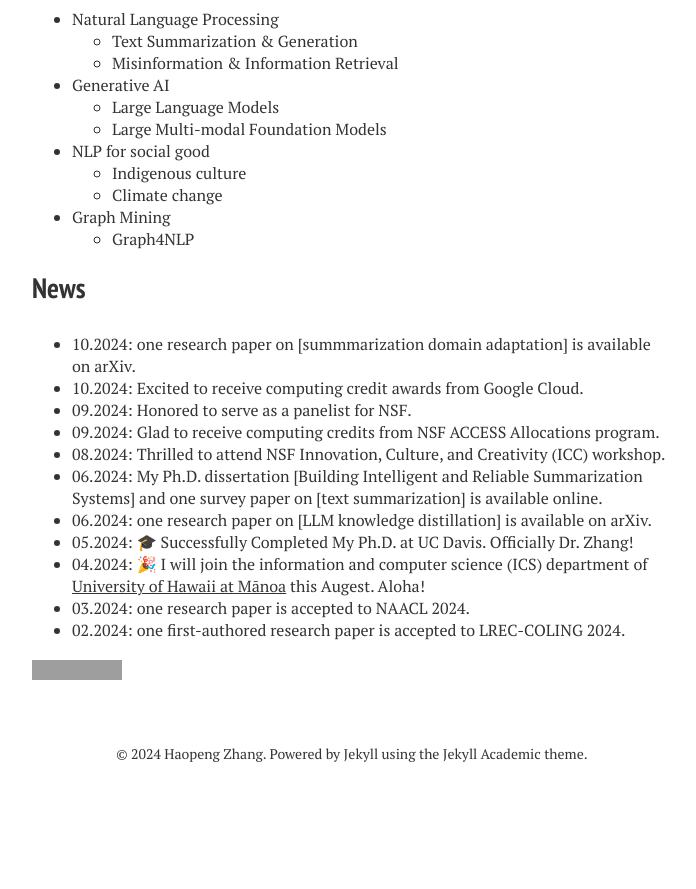
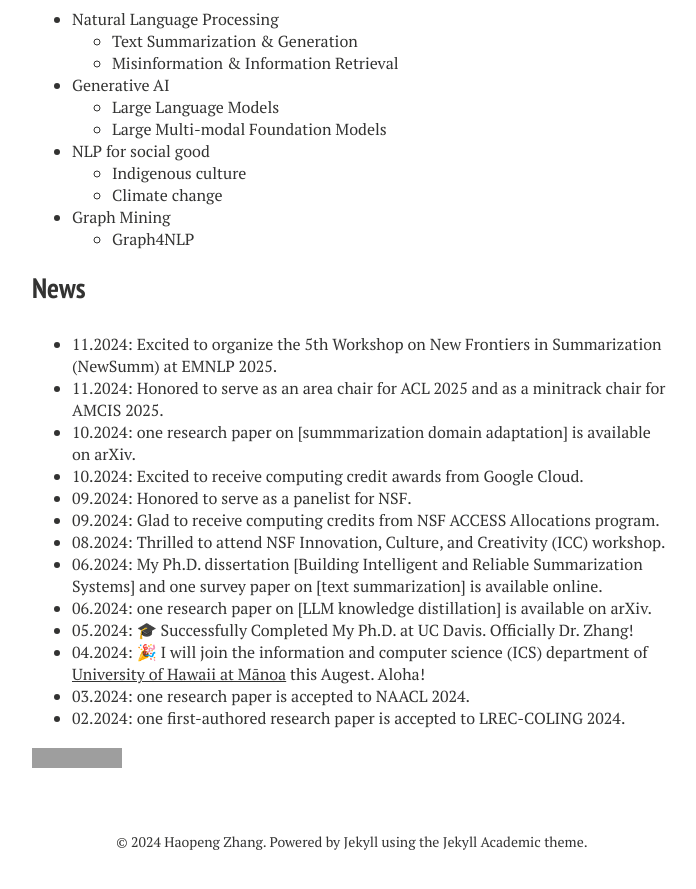
Before and after one commit to hpzhang94/hpzhang94.github.io, a Jekyll site: the page built from index.md, in a window 1280 px wide and 900 px high, scrolled down 602 px. Shown: the top 889 px of the window, without its empty margins (288-984 px from the left). Built offline with Jekyll 4.4.1, drawn with Linux system fonts in a browser that asks for light colours; nearby versions of some CDN libraries; some web fonts are replaced; before the commit the page ends 1414 px from its top, so only the background shows below that; grey boxes are pictures that could not be loaded.

Commit message:
Update index.md

```diff
--- a/index.md
+++ b/index.md
@@ -30,6 +30,8 @@ I earned my Ph.D. in Computer Science from UC Davis under the supervision of <a
 	- Graph4NLP
 
 ## News
+- 11.2024: Excited to organize the 5th Workshop on New Frontiers in Summarization (NewSumm) at EMNLP 2025.
+- 11.2024: Honored to serve as an area chair for ACL 2025 and as a minitrack chair for AMCIS 2025.
 - 10.2024: one research paper on <a href = "https://arxiv.org/pdf/2410.15687" target="_blank"> [summmarization domain adaptation]</a> is available on arXiv.
 - 10.2024: Excited to receive computing credit awards from Google Cloud.
 - 09.2024: Honored to serve as a panelist for NSF.
```
